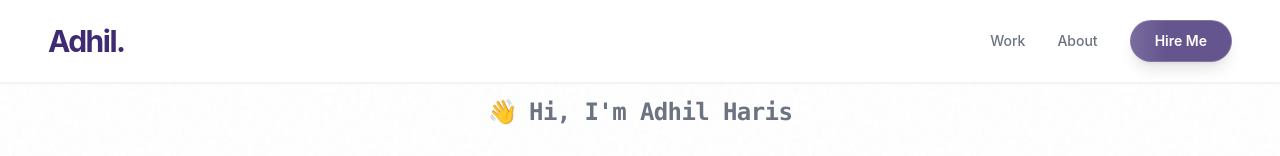
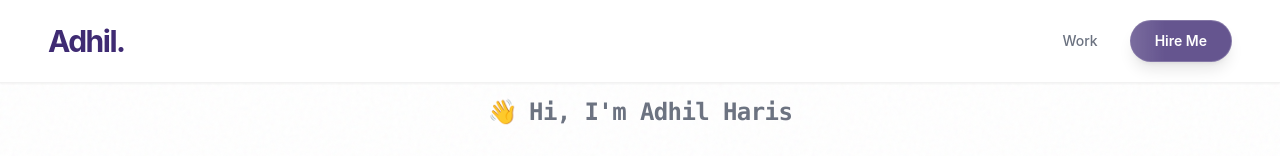
Before and after one commit to adhildevdynamics/adhilharis, a React (Vite) app: page / in a window 1280 px wide. Shown: the top 156 px of the page. Built offline with nearby package versions, Linux system fonts and the light colour scheme.

Commit message:
refactor: comment out About link in header navigation

```diff
--- a/src/components/ui/Header.tsx
+++ b/src/components/ui/Header.tsx
@@ -28,7 +28,7 @@ export const Header = () => {
           ) : (
             <a href="/#work" className="hover:text-black text-gray-500 transition-colors">Work</a>
           )}
-          <Link to="/about" className="hover:text-black text-gray-500 transition-colors">About</Link>
+          {/* <Link to="/about" className="hover:text-black text-gray-500 transition-colors">About</Link> */}
           <a href="#footer" className="relative overflow-hidden bg-[#3F2B73]/80 backdrop-blur-lg border border-white/20 text-white px-6 py-2.5 rounded-full hover:bg-[#3F2B73]/90 transition-all shadow-lg font-semibold group flex items-center justify-center text-sm">
             {/* Continuous Glass shine animation using Framer Motion */}
             <motion.span
```
